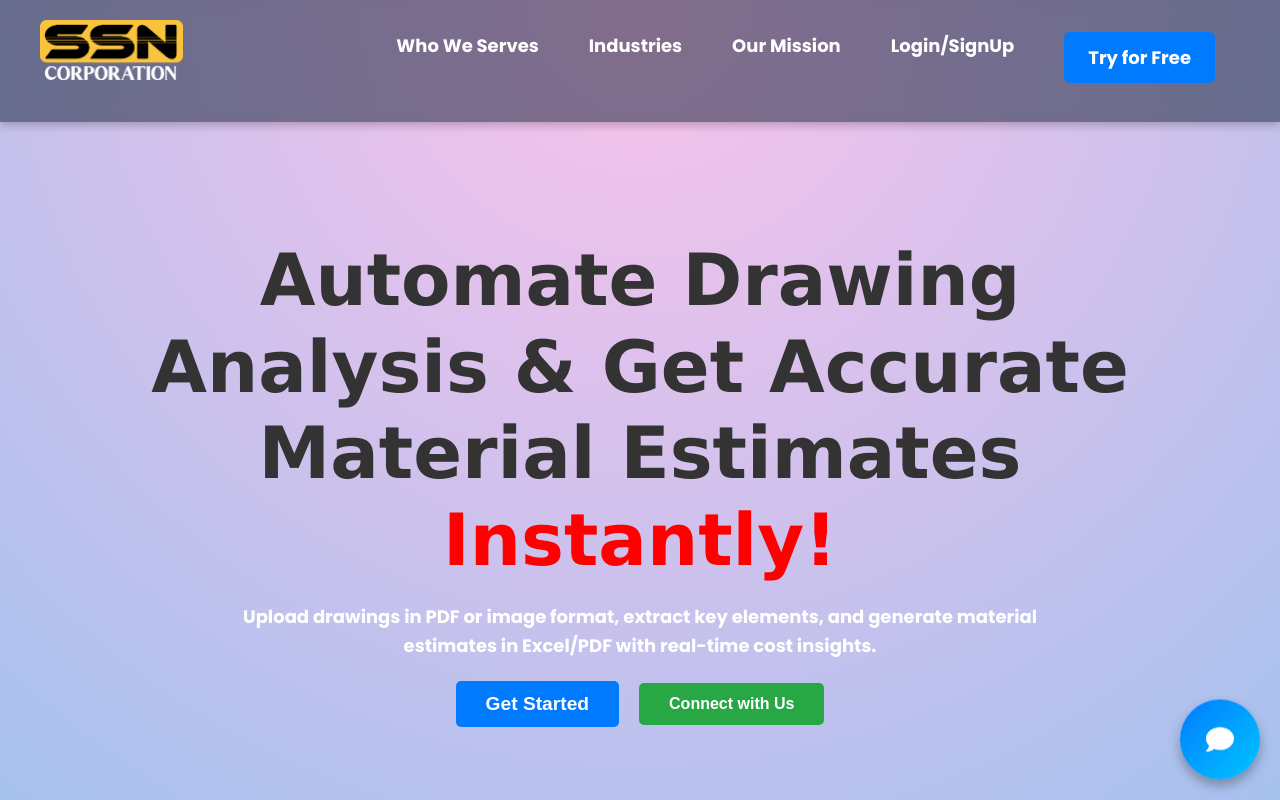
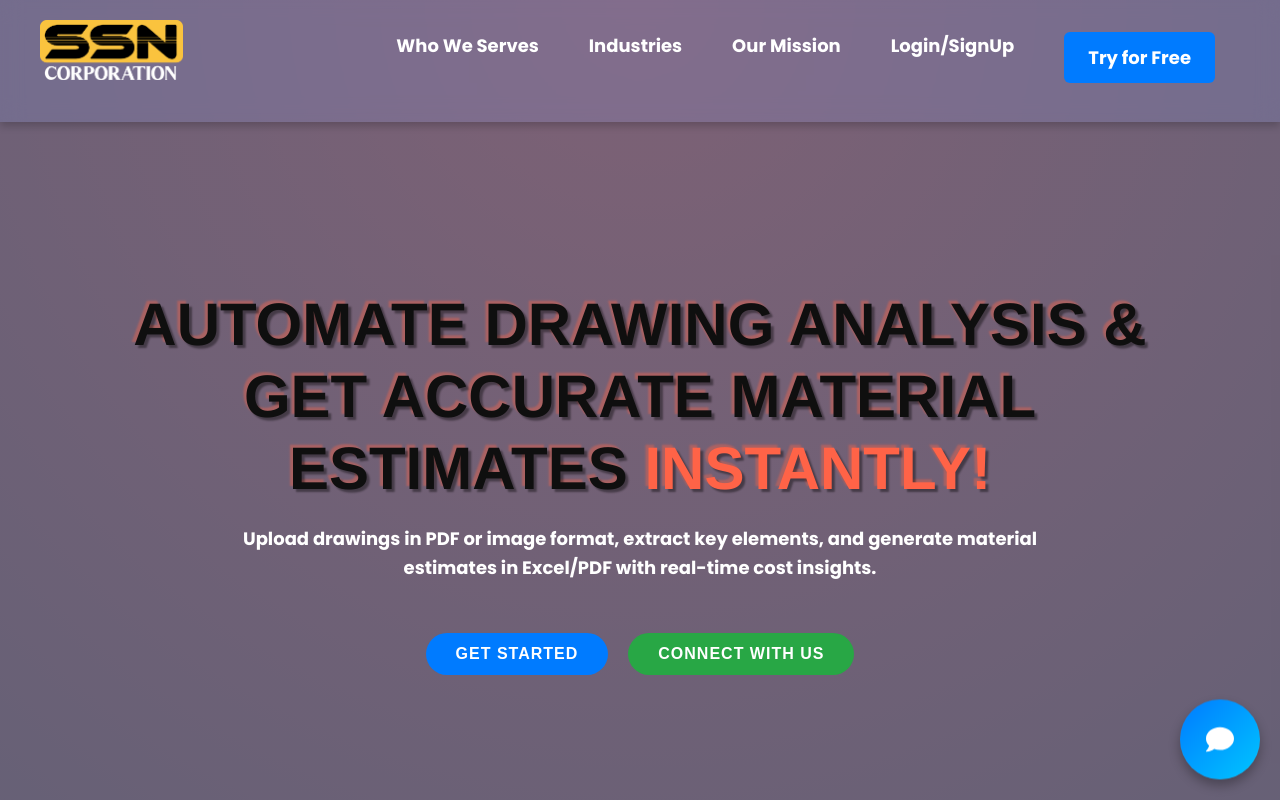
Before and after one commit to aabhashbasnet/SSNCorporation, a React (Create React App) app: page / in a window 1280 px wide. Shown: the top 800 px of the page. Built offline with nearby package versions, Linux system fonts and the light colour scheme.

Commit message:
added stylestic change in Main.jsx

```diff
--- a/src/components/Main/Main.css
+++ b/src/components/Main/Main.css
@@ -1,55 +1,86 @@
-/* Ensure the main content takes up the remaining spaces */
-html, body {
-  height: 100%;
-  margin: 0;
-}
-
 /* Main content styling */
 .main-content {
   padding: 50px 20px;
-  text-align: center; /* Center align the content */
-  min-height: calc(100vh - 80px); /* Adjust height to fill the remaining space after navbar */
+  text-align: center;
+  min-height: calc(100vh - 80px);
   display: flex;
   flex-direction: column;
   justify-content: center;
-  align-items: center; /* Ensure content is centered horizontally */
+  align-items: center;
+  position: relative;
+  z-index: 1;
 }
 
-/* Headline styling */
+/* Gradient overlay */
+.main-content:before {
+  content: '';
+  position: absolute;
+  top: 0;
+  left: 0;
+  right: 0;
+  bottom: 0;
+  background: rgba(0, 0, 0, 0.5); /* Dark gradient for readability */
+
+  z-index: -1;
+}
+
+/* Headline styling with animated underline */
 .headline {
-  font-family: Verdana, Geneva, Tahoma, sans-serif;
-  font-size: 72px; /* Increased font size */
+  font-family: 'Helvetica', sans-serif;
+  font-size: 60px;
   font-weight: bold;
-  color: #333; /* Dark color for readability */
+  color: #0f0f0f;
   margin-bottom: 20px;
   line-height: 1.2;
-  white-space: normal; /* Allow line breaks */
-  display: inline-block; /* Make it an inline-block element */
-  max-width: 90%; /* Set a max-width for better control */
+  text-transform: uppercase;
+  display: inline-block;
+  position: relative;
+  max-width: 90%;
+  text-shadow: 2px 2px 6px rgba(0, 0, 0, 0.3), 0 0 25px rgba(255, 99, 71, 0.5);
+  text-shadow: 3px 3px 2px rgba(0, 0, 0, 0.4), -3px -3px 2px rgba(255, 99, 71, 0.4);
+
+
+}
+
+.headline .instant {
+  color: #ff6347; /* Tomato color */
+}
+
+/* Underline animation effect */
+.headline:after {
+  content: '';
+  position: absolute;
+  left: 0;
+  bottom: -5px;
+  width: 0;
+  height: 3px;
+  background: #ff6347;
+  transition: width 0.3s ease;
+}
+
+.headline:hover:after {
+  width: 100%;
 }
 
 /* Description styling */
 .description {
   font-size: 18px;
-  font-weight: bolder;
-  color: white; /* Slightly lighter color */
-  max-width: 800px; /* Set max-width to avoid overly long lines */
-  margin: 0 auto; /* Center align */
+  font-weight: bold;
+  color: white;
+  max-width: 800px;
+  margin: 0 auto;
   line-height: 1.6;
-}
-
-.instant {
-  color: red;
+  margin-bottom: 30px;
 }
 
 /* Button container styling */
 .button-container {
   display: flex;
-  gap: 20px; /* Add space between buttons */
+  gap: 20px;
   justify-content: center;
   margin-top: 20px;
-  flex-wrap: wrap; /* Ensure buttons wrap on small screens */
-  align-items: center; /* Center the buttons */
+  flex-wrap: wrap;
+  align-items: center;
 }
 
 /* Button base styling */
@@ -58,57 +89,57 @@ html, body {
   font-size: 16px;
   font-weight: bold;
   border: none;
-  border-radius: 5px;
+  border-radius: 25px;
   cursor: pointer;
-  transition: transform 0.3s ease, background-color 0.3s ease;
+  transition: all 0.3s ease;
   display: inline-block;
+  text-transform: uppercase;
+  letter-spacing: 1px;
 }
 
-/* Default button styling (for both buttons) */
+/* Default button styling */
 .button:hover {
-  transform: translateY(-3px);
+  transform: translateY(-5px);
 }
 
 /* "Get Started" button styling */
 .button.primary {
-  background-color: #007bff; /* Blue color */
+  background-color: #007bff;
   color: white;
-  font-size: larger;
 }
 
 .button.primary:hover {
-  background-color: #0056b3; /* Darker blue on hover */
+  background-color: #0056b3;
 }
 
 /* "Connect with Us" button styling */
 .button.connect {
-  background-color: #28a745; /* Green color */
+  background-color: #28a745;
   color: white;
 }
 
 .button.connect:hover {
-  background-color: #218838; /* Darker green on hover */
+  background-color: #218838;
 }
 
 /* Add some responsive styling */
 @media (max-width: 768px) {
   .headline {
-    font-size: 48px; /* Adjust the headline font size on mobile */
+    font-size: 45px; /* Adjust the headline font size */
   }
 
   .description {
-    font-size: 16px; /* Adjust description font size on mobile */
-    padding: 0 20px; /* Add padding on sides for better readability */
+    font-size: 16px;
+    padding: 0 20px;
   }
 
   .button-container {
     flex-direction: column; /* Stack buttons on mobile */
-    align-items: center; /* Center align the buttons */
   }
 
   .button {
-    width: 100%; /* Make buttons full width on small screens */
-    max-width: 300px; /* Set a maximum width for buttons */
-    margin: 10px 0; /* Add margin for space between buttons */
+    width: 100%;
+    max-width: 300px;
+    margin: 10px 0;
   }
 }
--- a/src/components/Main/Main.jsx
+++ b/src/components/Main/Main.jsx
@@ -1,4 +1,4 @@
-import React from "react";
+import React, { useEffect } from "react";
 import { useNavigate } from "react-router-dom";
 import "./Main.css";
 
@@ -11,19 +11,31 @@ const Main = () => {
     newTab.location.href = "/get-started";
   };
 
+  useEffect(() => {
+    // Adding animation to fade in the content
+    const content = document.querySelector(".main-content");
+    content.classList.add("fade-in");
+  }, []);
+
   return (
+    <div className="main-container">
+      <div className="background-image">
         <div className="main-content">
           <h1 className="headline">
-        Automate Drawing Analysis & Get Accurate Material Estimates <span className="instant">Instantly!</span>
+            Automate Drawing Analysis & Get Accurate Material Estimates{" "}
+            <span className="instant">Instantly!</span>
           </h1>
           <p className="description">
             Upload drawings in PDF or image format, extract key elements, and generate material estimates in Excel/PDF with real-time cost insights.
           </p>
 
-      {/* Button container with gap between buttons */}
           <div className="button-container">
-        <button className="button primary" onClick={handleGetStartedClick}>Get Started</button>
+            <button className="button primary" onClick={handleGetStartedClick}>
+              Get Started
+            </button>
             <button className="button connect">Connect with Us</button>
+          </div>
+        </div>
       </div>
     </div>
   );
```
Lines whose indentation alone changed are shown as unchanged.
